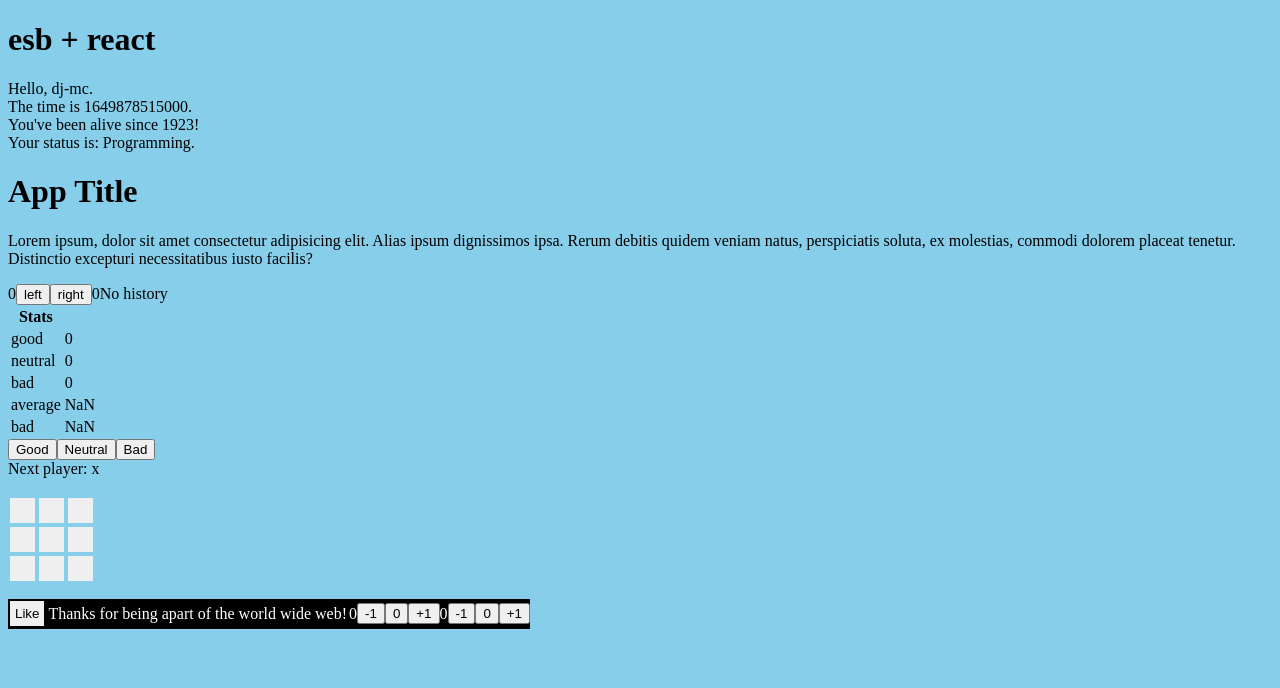
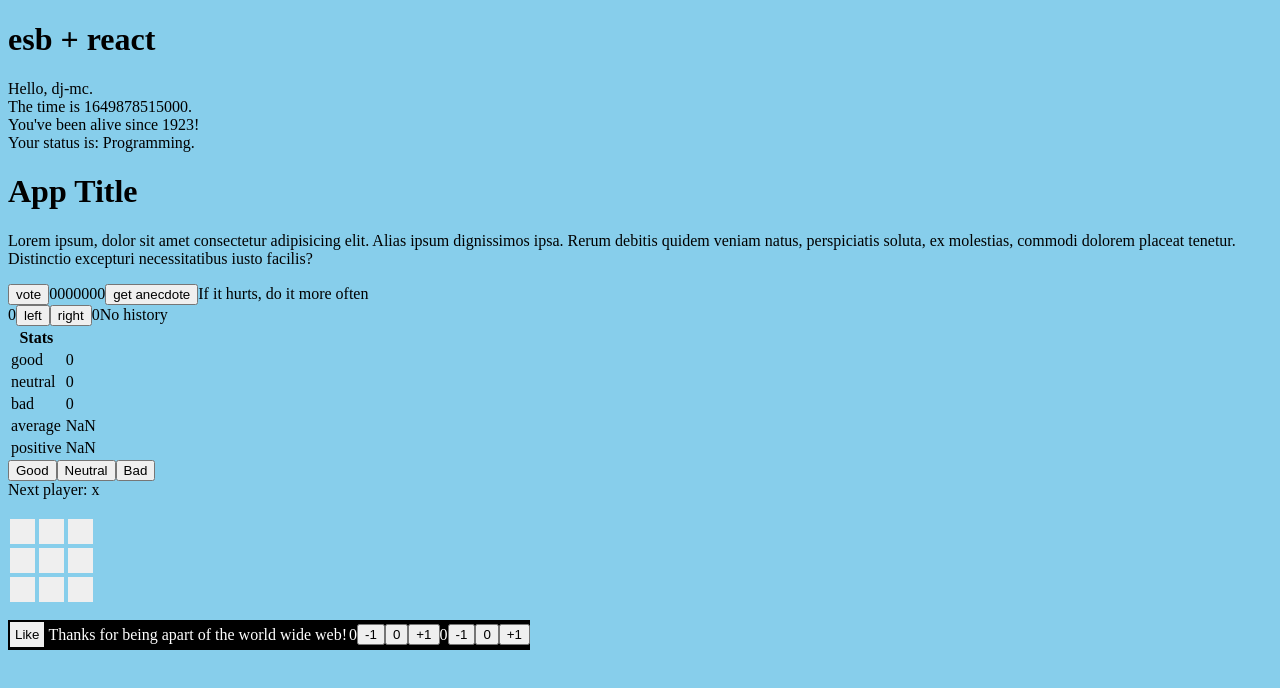
Before and after one commit to dj-mc/esb-r, a React app: page / in a window 1280 px wide. Shown: the top 688 px of the page. Built offline with nearby package versions, Linux system fonts and the light colour scheme.

Commit message:
Add anecdotes.tsx component w/ vote system

```diff
--- /dev/null
+++ b/src/anecdotes.tsx
@@ -0,0 +1,55 @@
+import React, { useState } from 'react';
+import { ButtonOnClick } from './button-on-click';
+
+const Vote = (props: {
+  current_idx: number;
+  current_ballot: Array<number>;
+  set_ballot_fn: React.Dispatch<React.SetStateAction<number[]>>;
+}) => {
+  const vote_for_current_idx = () => {
+    const new_ballot = [...props.current_ballot];
+    new_ballot[props.current_idx] += 1;
+    props.set_ballot_fn(new_ballot);
+  };
+  return (
+    <>
+      <ButtonOnClick fn={() => vote_for_current_idx()} text={'vote'} />
+      {props.current_ballot}
+    </>
+  );
+};
+
+export const Anecdotes = () => {
+  const anecdotes = [
+    'If it hurts, do it more often',
+    'Adding manpower to a late software project makes it later!',
+    'The first 90 percent of the code accounts for the first 10 percent of thedevelopment time...The remaining 10 percent of the code accounts for the other 90 percent of the development time.',
+    'Any fool can write code that a computer can understand. Good programmers write code that humans can understand.',
+    'Premature optimization is the root of all evil.',
+    'Debugging is twice as hard as writing the code in the first place. Therefore, if you write the code as cleverly as possible, you are, by definition, not smart enough to debug it.',
+    'Programming without an extremely heavy use of console.log is same as if a doctor would refuse to use x-rays or blood tests when diagnosing patients'
+  ];
+
+  const generate_ballot = (list: Array<string>) => {
+    return Array(list.length).fill(0);
+  };
+
+  const [selected_idx, set_selected_idx] = useState(0);
+  const [ballot, set_ballot] = useState(generate_ballot(anecdotes));
+
+  const selector = () => {
+    set_selected_idx(Math.floor(Math.random() * anecdotes.length));
+  };
+
+  return (
+    <>
+      <Vote
+        current_idx={selected_idx}
+        current_ballot={ballot}
+        set_ballot_fn={set_ballot}
+      />
+      <ButtonOnClick fn={() => selector()} text={'get anecdote'} />
+      {anecdotes[selected_idx]}
+    </>
+  );
+};
--- a/src/app.tsx
+++ b/src/app.tsx
@@ -6,6 +6,7 @@ import LikeButton from './like-button';
 import { Counter, StatefulCounter } from './counter';
 import { StatefulComponent } from './stateful';
 import { Feedback } from './feedback';
+import { Anecdotes } from './anecdotes';
 
 const Greet = ({
   name,
@@ -62,8 +63,12 @@ const App = (props: { title: string; init_count: number }) => {
         soluta, ex molestias, commodi dolorem placeat tenetur. Distinctio
         excepturi necessitatibus iusto facilis?
       </p>
+      <Anecdotes />
+      <br />
       <StatefulComponent />
+      <br />
       <Feedback />
+      <br />
       <Game />
       <div id="footer-container">
         <LikeButton />
--- a/src/feedback.tsx
+++ b/src/feedback.tsx
@@ -37,7 +37,10 @@ export const Stats = (props: {
           <TableRow title={'neutral'} statistic={`${neutral}`} />
           <TableRow title={'bad'} statistic={`${bad}`} />
           <TableRow title={'average'} statistic={average.toFixed(2)} />
-          <TableRow title={'bad'} statistic={(positive * 100).toFixed(2)} />
+          <TableRow
+            title={'positive'}
+            statistic={(positive * 100).toFixed(2)}
+          />
         </tbody>
       </table>
     </>
```
